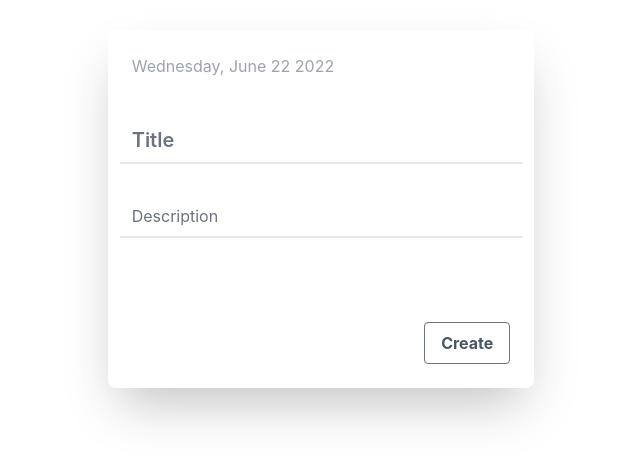
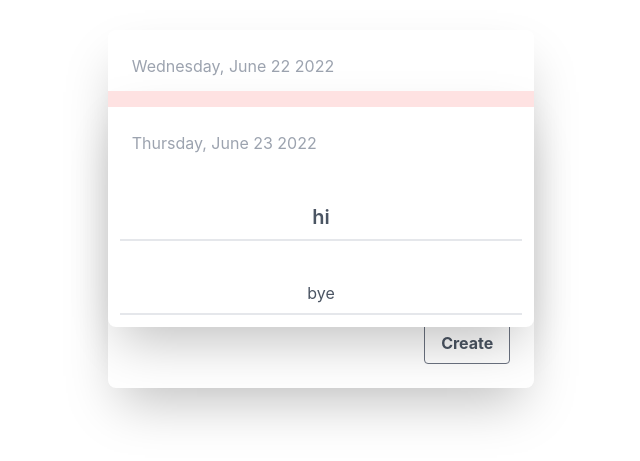
Before and after one commit to mcsuGH/NotEd, a React (Create React App) app in the folder client/: page /calendar in a window 1280 px wide. Shown: the part 191-652 px from the top of the page, without its empty margins (319-959 px from the left). Built offline with nearby package versions, Linux system fonts and the light colour scheme; no server answers.

Commit message:
Add showEvent component
Added a ShowEvent component which displays the details of an event, changed the format of the dates saved inside CalendarEvents model, added eventSelected to context files

```diff
--- a/client/src/components/calendarEvents/calendar.js
+++ b/client/src/components/calendarEvents/calendar.js
@@ -1,11 +1,14 @@
-import React, { useState, useEffect } from 'react';
+import React, { useState, useEffect, useContext } from 'react';
 import axios from 'axios';
 import dayjs from 'dayjs';
+import CalendarGlobalContext from "../../context/calendarGlobalContext";
 import CreateEvent from './createEvent/createEvent';
+import ShowEvent from './showEvent/showEvent';
 import Day from './day/day';
 
 export default function DisplayCalendar({url}) {
   const [events, setEvents] = useState([])
+  const { eventSelected } = useContext(CalendarGlobalContext);
 
   useEffect(() => {
     axios.get(`${url}/server/calendar`).then((res) => {
@@ -17,6 +20,14 @@ export default function DisplayCalendar({url}) {
     <React.Fragment>
       <CreateEvent url={url} setEvents={setEvents}/>
       <Day day={dayjs()} events={events}/>
+      {eventSelected && <ShowEvent event={
+        {
+          title: "hi",
+          description: "bye",
+          date: "2022-06-23",
+          label: "indigo",
+        }
+      } />}
     </React.Fragment>
   )
 }
--- a/client/src/components/calendarEvents/createEvent/createEvent.js
+++ b/client/src/components/calendarEvents/createEvent/createEvent.js
@@ -29,7 +29,7 @@ export default function CreateEvent( {url, setEvents} ) {
     const newEvent = {
       title: title,
       description: description,
-      date: daySelected.format("DD-MM-YY"),
+      date: daySelected.format("YYYY-MM-DD"),
       label: selectedLabel,
     }
     axios
--- a/client/src/components/calendarEvents/day/day.js
+++ b/client/src/components/calendarEvents/day/day.js
@@ -4,13 +4,18 @@ import dayjs from "dayjs";
 import CalendarGlobalContext from "../../../context/calendarGlobalContext";
 
 export default function Day({ day, _key, rowIdx, events }) {
+  const {
+    setEventSelected,
+  } = useContext(CalendarGlobalContext);
 
   return (
     <div>
       {events.map((event, key) => {
         return (
           <div>
-            <p> {event.date === day.format("DD-MM-YY") && event.title}</p>
+            <button onClick={setEventSelected(event)}>
+              {event.date === day.format("DD-MM-YY") && event.title}
+            </button>
           </div>
         );
       })}
--- /dev/null
+++ b/client/src/components/calendarEvents/showEvent/showEvent.js
@@ -0,0 +1,36 @@
+import React from "react";
+import dayjs from 'dayjs';
+
+export default function ShowEvent( {event} ) {
+  return (
+    <div className="h-screen w-full fixed left-0 top-0 flex justify-center items-center">
+      <div className="bg-white rounded-lg shadow-2xl w-1/3">
+      <header className={`bg-red-100 px-4 py-2 flex justify-between items-center`}>
+
+      </header>
+        <div className="p-3">
+          <div className="grid items-end gap-y-7">
+            <div className="pt-3 border-0 text-gray-400 pb-2 w-full text-left ml-3">
+              {dayjs(event.date).format("dddd, MMMM DD YYYY")}
+            </div>
+            <p
+              aria-label="showTitle"
+              id="showTitle"
+              className="pt-3 border-0 text-gray-600 text-xl font-semibold pb-2 w-full border-b-2 border-gray-200 focus:outline-none focus:ring-0 focus:border-blue-500"
+            >
+              {event.title}
+            </p>
+
+            <p
+              aria-label="showDescription"
+              id="showDescription"
+              className="pt-3 border-0 text-gray-600 pb-2 w-full border-b-2 border-gray-200 focus:outline-none focus:ring-0 focus:border-blue-500"
+            >
+              {event.description}
+            </p>
+          </div>
+        </div>
+      </div>
+    </div>
+  )
+}
--- a/client/src/context/calendarGlobalContext.js
+++ b/client/src/context/calendarGlobalContext.js
@@ -6,6 +6,8 @@ const CalendarGlobalContext = React.createContext({
   setMonthIndex: (index) => {},
   daySelected: dayjs(),
   setDaySelected: (day) => {},
+  eventSelected: {},
+  setEventSelected: () => {},
   showCreateEvent: false,
   setShowCreateEvent: () => {},
   labels: [],
--- a/client/src/context/contextWrapper.js
+++ b/client/src/context/contextWrapper.js
@@ -5,6 +5,7 @@ import dayjs from "dayjs";
 export default function ContextWrapper(props) {
   const [monthIndex, setMonthIndex] = useState(dayjs().month());
   const [daySelected, setDaySelected] = useState(dayjs());
+  const [eventSelected, setEventSelected] = useState(null);
   const [showCreateEvent, setShowCreateEvent] = useState(false);
 
   return (
@@ -14,6 +15,8 @@ export default function ContextWrapper(props) {
         setMonthIndex,
         daySelected,
         setDaySelected,
+        eventSelected,
+        setEventSelected,
         showCreateEvent,
         setShowCreateEvent,
       }}
```
Also changed, not shown: 1 other file (tests, documents, lock files or other folders).
